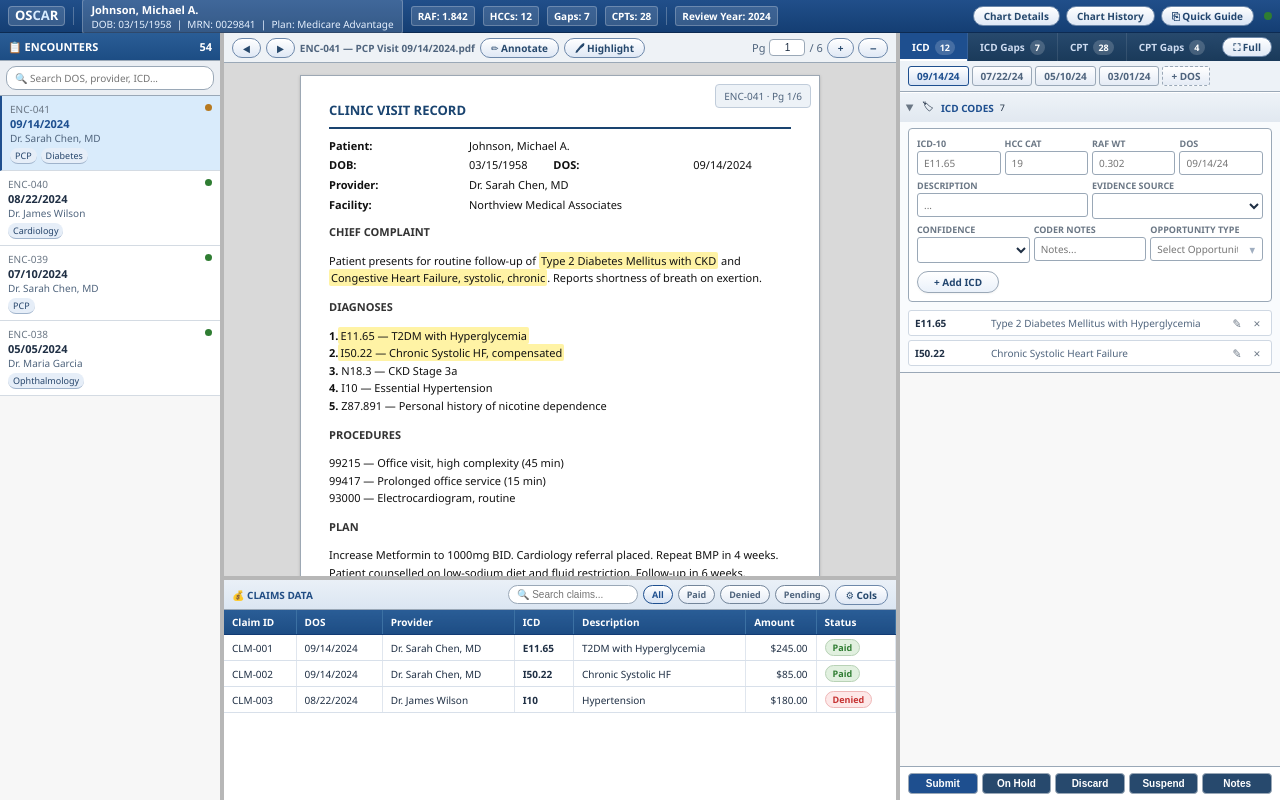
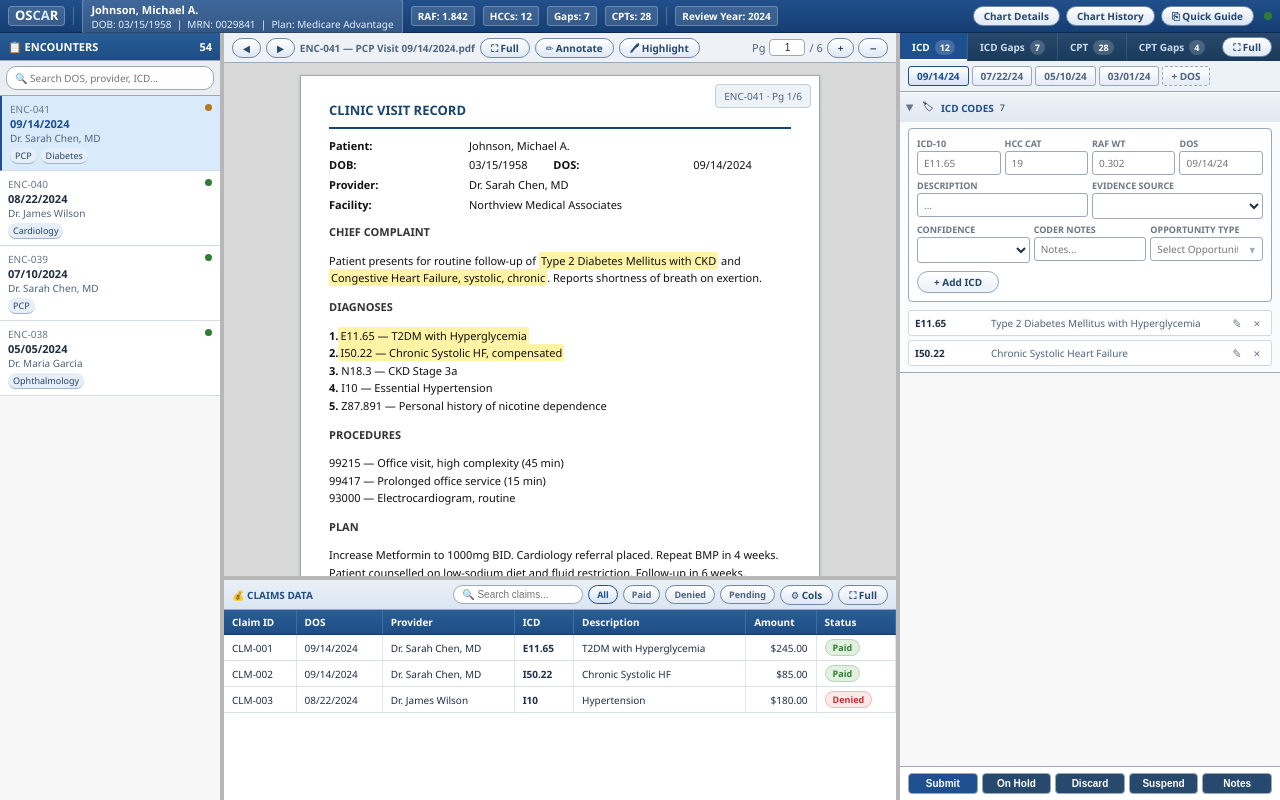
Before and after one commit to Nagendrakumarkv/gemini-flash-ui-implementation, an Angular app: page / in a window 1280 px wide. Built offline with nearby package versions, Linux system fonts and the light colour scheme.

Commit message:
feat: implement ClaimsTable and PdfViewer components with fullscreen and interactive capabilities

```diff
--- a/src/app/components/center-panel/claims-table/claims-table.component.html
+++ b/src/app/components/center-panel/claims-table/claims-table.component.html
@@ -1,4 +1,4 @@
-<div class="claims-section">
+<div class="claims-section" [class.fullscreen]="isFullscreen">
   <div class="claims-toolbar">
     <span class="section-title">💰 Claims Data</span>
     <span class="sep"></span>
@@ -8,6 +8,9 @@
     <span class="filter-chip">Denied</span>
     <span class="filter-chip">Pending</span>
     <button class="btn" (click)="toggleColSelector()">⚙ Cols</button>
+    <button class="btn" (click)="toggleFullscreen()">
+      {{isFullscreen ? '⤦ Normal' : '⛶ Full'}}
+    </button>
   </div>
 
   <div class="col-selector" *ngIf="isColSelectorOpen">
--- a/src/app/components/center-panel/claims-table/claims-table.component.scss
+++ b/src/app/components/center-panel/claims-table/claims-table.component.scss
@@ -2,6 +2,9 @@
   height: 100%;
   display: flex; flex-direction: column; flex-shrink: 0;
   background: #f3f3f3;
+  &.fullscreen {
+    position: fixed; top: 33px; left: 0; right: 0; bottom: 0; z-index: 950;
+  }
 }
 .claims-toolbar {
   height: 30px;
--- a/src/app/components/center-panel/claims-table/claims-table.component.ts
+++ b/src/app/components/center-panel/claims-table/claims-table.component.ts
@@ -15,9 +15,14 @@ export class ClaimsTableComponent {
   ];
 
   isColSelectorOpen = false;
+  isFullscreen = false;
   groupBy: string = 'Provider';
 
   toggleColSelector() {
     this.isColSelectorOpen = !this.isColSelectorOpen;
   }
+
+  toggleFullscreen() {
+    this.isFullscreen = !this.isFullscreen;
+  }
 }
--- a/src/app/components/center-panel/pdf-viewer/pdf-viewer.component.html
+++ b/src/app/components/center-panel/pdf-viewer/pdf-viewer.component.html
@@ -1,8 +1,11 @@
-<div class="pdf-container">
+<div class="pdf-container" [class.fullscreen]="isFullscreen">
   <div class="pdf-toolbar">
     <button class="btn" (click)="navPage(-1)">◀</button>
     <button class="btn" (click)="navPage(1)">▶</button>
     <div class="pdf-name">{{filename}}</div>
+    <button class="btn full-btn" (click)="toggleFullscreen()">
+      {{isFullscreen ? '⤦ Normal' : '⛶ Full'}}
+    </button>
     <button class="btn" (click)="showToast('Annotation mode on')">✏ Annotate</button>
     <button class="btn" (click)="showToast('Highlight mode on')">🖊 Highlight</button>
     <div class="page-nav">
--- a/src/app/components/center-panel/pdf-viewer/pdf-viewer.component.scss
+++ b/src/app/components/center-panel/pdf-viewer/pdf-viewer.component.scss
@@ -1,5 +1,9 @@
 .pdf-container {
   display: flex; flex-direction: column; height: 100%; overflow: hidden; background: #dcdcdc;
+  &.fullscreen {
+    position: fixed; top: 33px; left: 0; right: 0; bottom: 0; z-index: 950;
+    background: #dcdcdc;
+  }
 }
 .pdf-toolbar {
   height: 30px;
--- a/src/app/components/center-panel/pdf-viewer/pdf-viewer.component.ts
+++ b/src/app/components/center-panel/pdf-viewer/pdf-viewer.component.ts
@@ -12,7 +12,13 @@ export class PdfViewerComponent {
   currentPage: number = 1;
   totalPages: number = 6;
 
+  isFullscreen = false;
+
   constructor(private toastService: ToastService) {}
+
+  toggleFullscreen() {
+    this.isFullscreen = !this.isFullscreen;
+  }
 
   showToast(msg: string) {
     this.toastService.showToast(msg);
```
